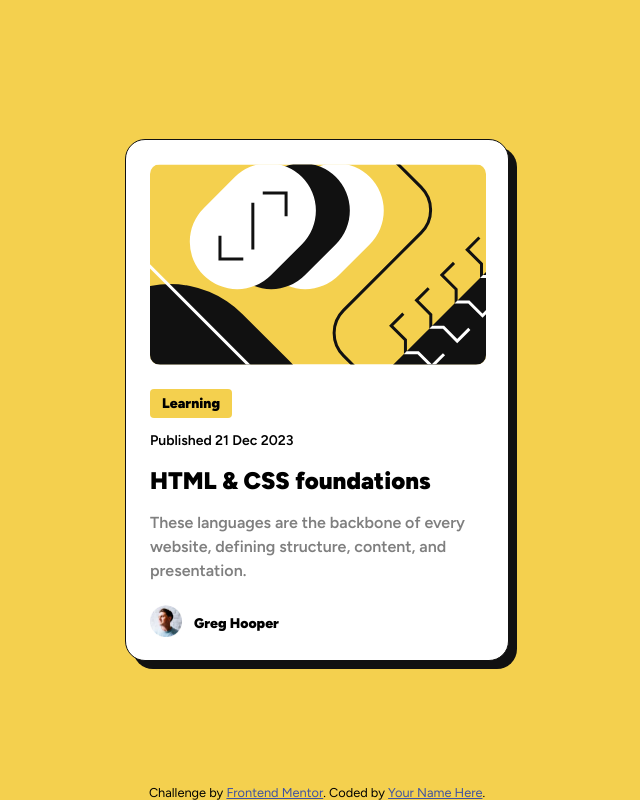
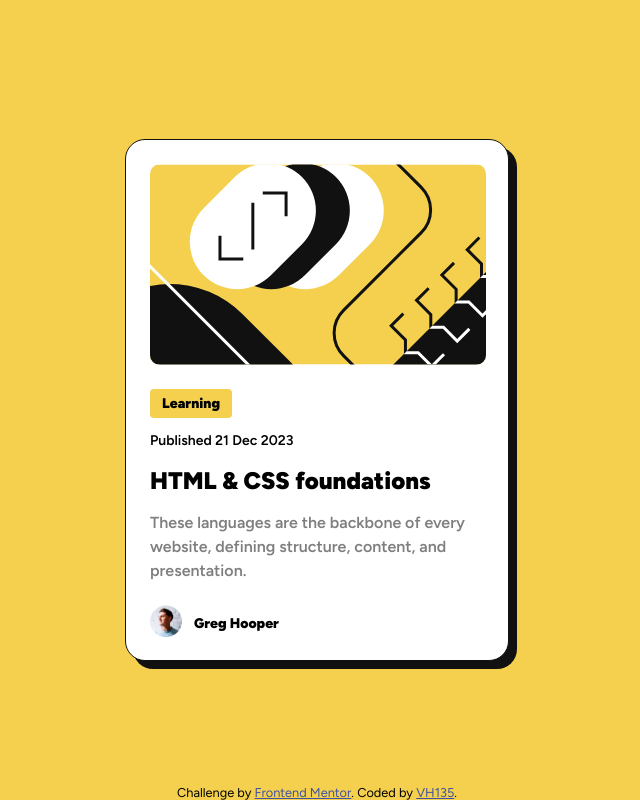
Before and after one commit to VH135/blog-preview-card, a plain HTML site: page index.html in a window 1280 px wide. Shown: the whole page, without its empty margins (323-963 px from the left). Drawn offline with Linux system fonts and the light colour scheme.

Commit message:
add footer links

```diff
--- a/index.html
+++ b/index.html
@@ -37,8 +37,9 @@
       </div>
     </div>
     <div class="attribution">
-      Challenge by <a href="https://www.frontendmentor.io?ref=challenge" target="_blank">Frontend Mentor</a>.
-      Coded by <a href="#">Your Name Here</a>.
+      Challenge by <a href="https://www.frontendmentor.io/challenges/blog-preview-card-ckPaj01IcS"
+        target="_blank">Frontend Mentor</a>.
+      Coded by <a href="https://github.com/VH135">VH135</a>.
     </div>
   </div>
 </body>
```
